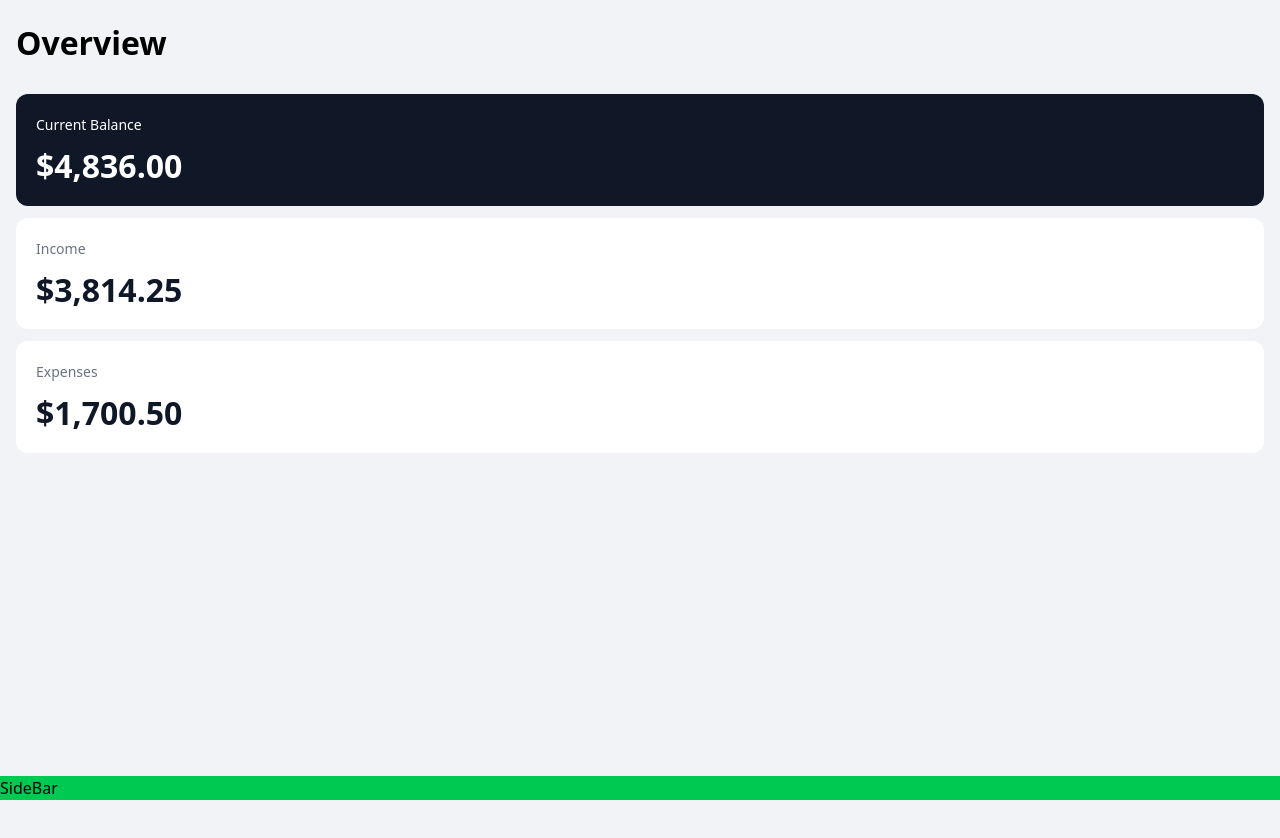
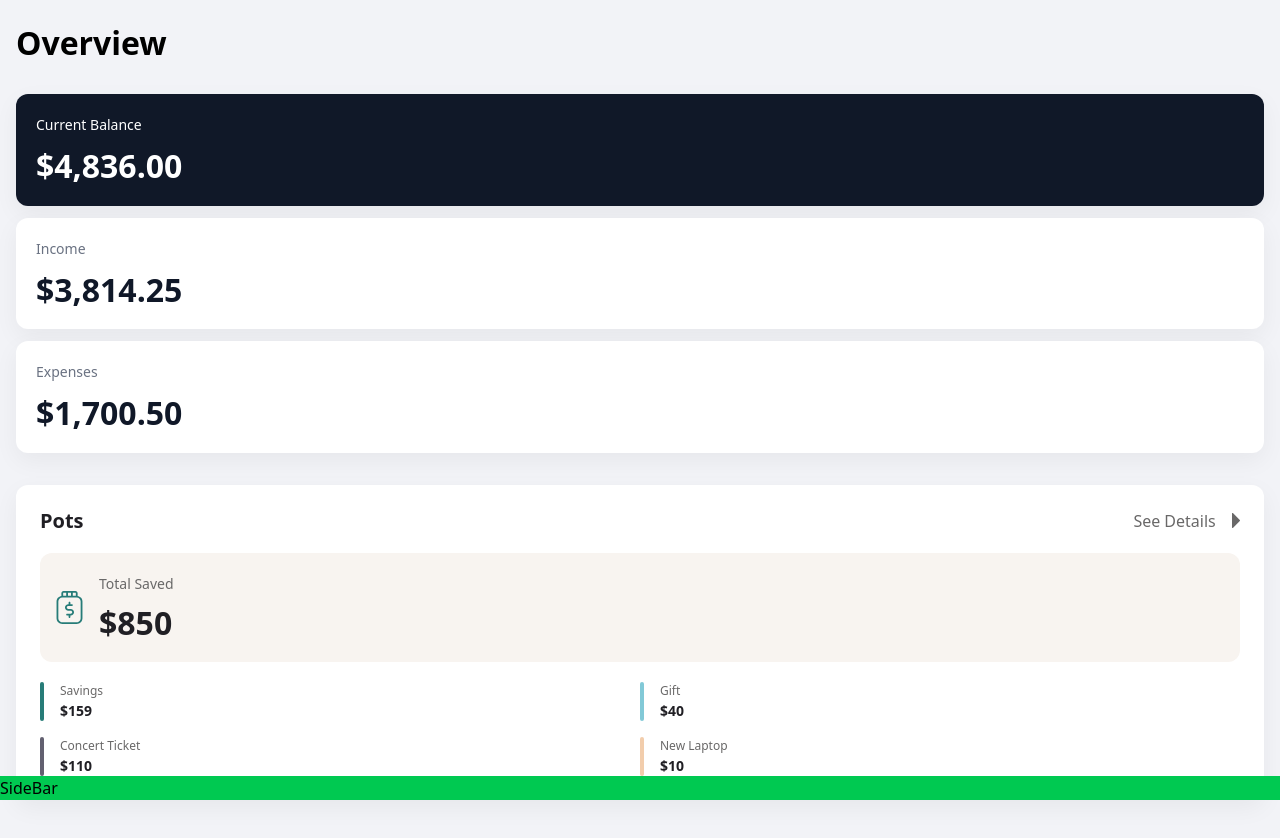
Before and after one commit to nishanth1596/personal-finance-app, a Next.js app: page / in a window 1280 px wide. Shown: the top 838 px of the page. Before the commit the page ends 800 px from the top, so only its background shows below. Built offline with nearby package versions, Linux system fonts and the light colour scheme.

Commit message:
- add pot section - add shadow class

```diff
--- a/src/app/globals.css
+++ b/src/app/globals.css
@@ -52,6 +52,9 @@
   --spacing-300: 24px;
   --spacing-400: 32px;
   --spacing-500: 40px;
+
+  /* Shadows */
+  --shadow-card: 0 8px 24px 0 rgba(0, 0, 0, 0.05);
 }
 
 @utility text-preset-1 {
--- a/src/features/overview/Overview.tsx
+++ b/src/features/overview/Overview.tsx
@@ -1,3 +1,4 @@
+import Pots from "./Pots";
 import Summary from "./Summary";
 
 const Overview = () => {
@@ -5,6 +6,10 @@ const Overview = () => {
     <section className="order-1 px-4 py-6">
       <h1 className="text-preset-1">Overview</h1>
       <Summary />
+
+      <div className="pt-8 pb-6">
+        <Pots />
+      </div>
     </section>
   );
 };
--- /dev/null
+++ b/src/features/overview/Pots.tsx
@@ -0,0 +1,59 @@
+import Image from "next/image";
+import Link from "next/link";
+
+type PotsItemProps = {
+  title: string;
+  value: number;
+  color: string;
+};
+
+const PotsItem = ({ title, value, color }: PotsItemProps) => {
+  return (
+    <div className="flex gap-4">
+      <div className={`${color} w-1 rounded-lg`}></div>
+      <div>
+        <p className="text-preset-5 text-grey-500">{title}</p>
+        <p className="text-preset-4-bold text-grey-900">${value}</p>
+      </div>
+    </div>
+  );
+};
+
+const Pots = () => {
+  return (
+    <article className="shadow-card rounded-xl bg-white p-6">
+      <div className="flex justify-between">
+        <h2 className="text-preset-2 text-grey-900">Pots</h2>
+        <Link href={"/pots"} className="text-grey-500 flex items-center gap-4">
+          See Details
+          <Image
+            alt=""
+            src={"/images/icon-caret-right.svg"}
+            width={8.25}
+            height={4}
+          />
+        </Link>
+      </div>
+
+      <div className="grid grid-cols-1 pt-5">
+        <div className="bg-beige-100 flex gap-4 rounded-xl px-4 py-5">
+          {/* <Image alt="" src={"/images/icon-pot.svg"} height={34} width={27} /> */}
+          <Image alt="" src={"/images/icon-pot.svg"} height={34} width={27} />
+          <p className="text-preset-4 text-grey-500 flex flex-col">
+            Total Saved{" "}
+            <span className="text-preset-1 text-grey-900 pt-2.5">$850</span>
+          </p>
+        </div>
+
+        <div className="grid grid-cols-2 gap-y-4 pt-5">
+          <PotsItem color="bg-green" title="Savings" value={159} />
+          <PotsItem color="bg-cyan" title="Gift" value={40} />
+          <PotsItem color="bg-navy" title="Concert Ticket" value={110} />
+          <PotsItem color="bg-yellow" title="New Laptop" value={10} />
+        </div>
+      </div>
+    </article>
+  );
+};
+
+export default Pots;
--- a/src/features/overview/Summary.tsx
+++ b/src/features/overview/Summary.tsx
@@ -8,7 +8,9 @@ const SummaryItem = ({ theme, title, value }: SummaryProps) => {
   const isDark = theme === "dark";
 
   return (
-    <div className={`${isDark ? "bg-gray-900" : "bg-white"} rounded-xl p-5`}>
+    <div
+      className={`${isDark ? "bg-gray-900" : "bg-white"} shadow-card rounded-xl p-5`}
+    >
       <p className={`${isDark ? "text-white" : "text-gray-500"} text-preset-4`}>
         {title}
       </p>
@@ -27,7 +29,7 @@ const SummaryItem = ({ theme, title, value }: SummaryProps) => {
 
 const Summary = () => {
   return (
-    <article className="flex flex-col gap-3 py-8">
+    <article className="flex flex-col gap-3 pt-8">
       <SummaryItem theme="dark" title="Current Balance" value={4836} />
       <SummaryItem theme="light" title="Income" value={3814.25} />
       <SummaryItem theme="light" title="Expenses" value={1700.5} />
```
